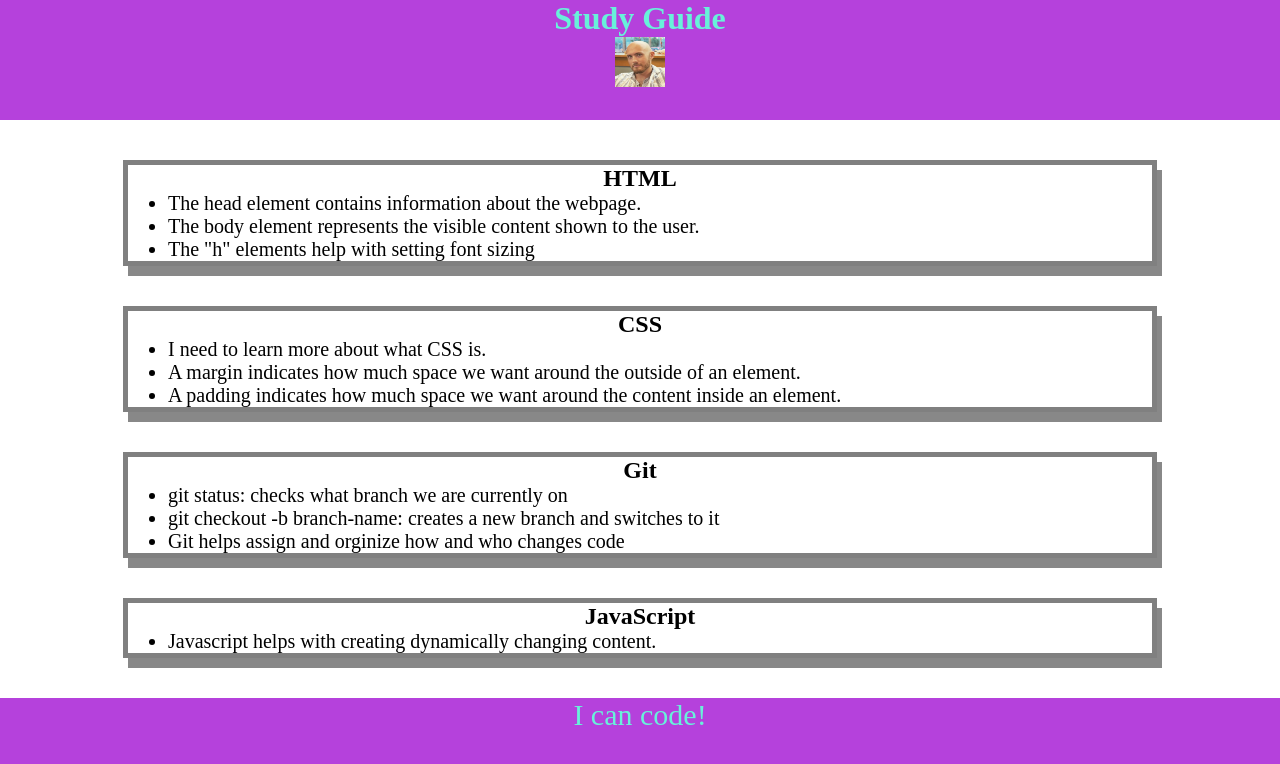
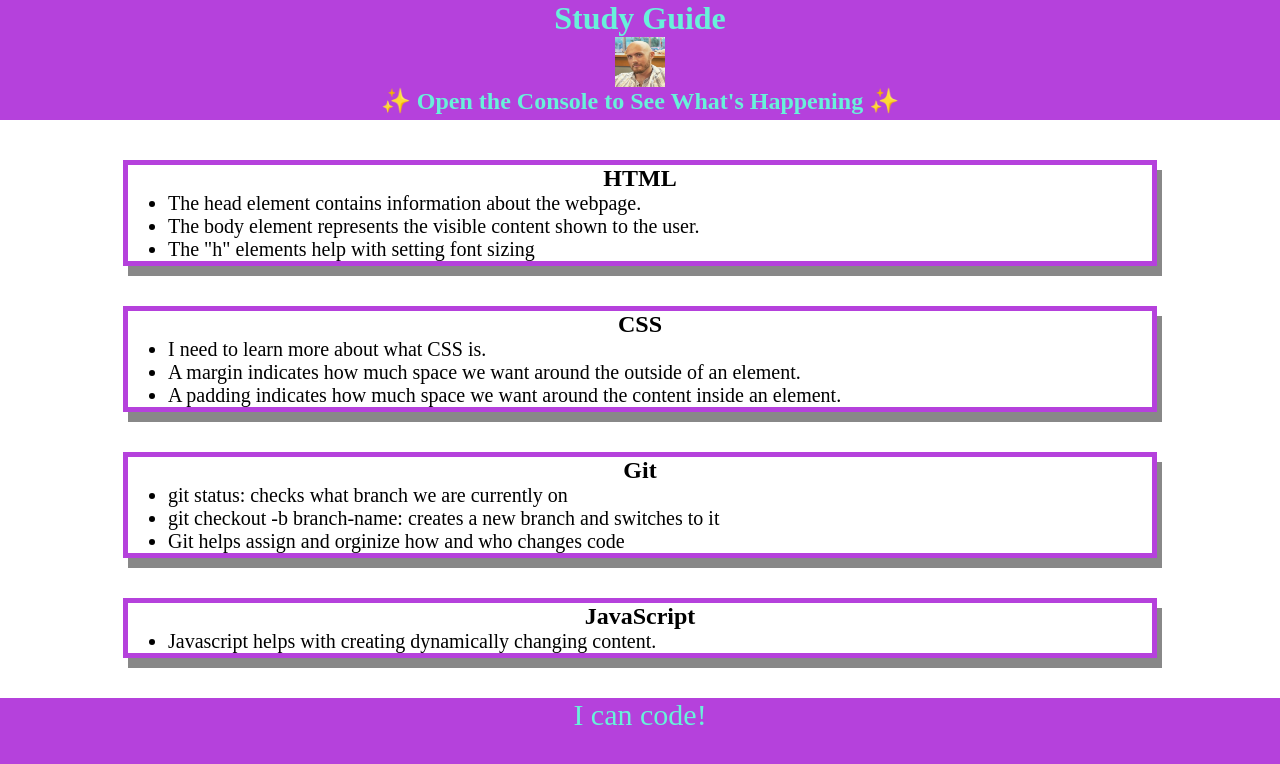
Before and after one commit to Trifectice/prework-study-guide-2, a plain HTML site: page index.html in a window 1280 px wide. Drawn offline with Linux system fonts and the light colour scheme.

Commit message:
added js and modified consol.

```diff
--- /dev/null
+++ b/assets/script.js
@@ -0,0 +1,19 @@
+var topics = ['HTML', 'CSS', 'Git', 'JavaScript'];
+
+for (var x = 0; x < topics.length; x++) {
+ console.log(topics[x]);
+}
+
+/*
+if (topic === 'HTML') {
+ console.log("Let's study HTML!");
+} else if (topic === 'CSS') {
+ console.log("Let's study CSS!");
+} else if (topic === 'Git') {
+ console.log("Let's study Git!");
+} else if (topic === 'JavaScript') {
+ console.log("Let's study JavaScript!");
+} else {
+ console.log('Please try again!');
+}
+*/
--- a/assets/style.css
+++ b/assets/style.css
@@ -37,6 +37,6 @@ p {
   .card {
     width: 80%;
     margin: 40px auto;
-    border: 5px solid gray;
+    border: 5px solid rgb(181, 65, 220);
     box-shadow: 5px 10px #888888;
   }
--- a/index.html
+++ b/index.html
@@ -11,6 +11,7 @@
     <header id="top">
       <h1>Study Guide</h1>
       <img src="./assets/IMG_9042.jpeg" alt="Best picture I have of me." />
+      <h2>✨ Open the Console to See What's Happening ✨</h2>
     </header>
     <main>
       <section class="card" id="html-section">
@@ -51,5 +52,7 @@
     <footer>
       <p>I can code!</p>
     </footer>
+   <script src="./assets/script.js">
+   </script>
   </body>
 </html>
```
